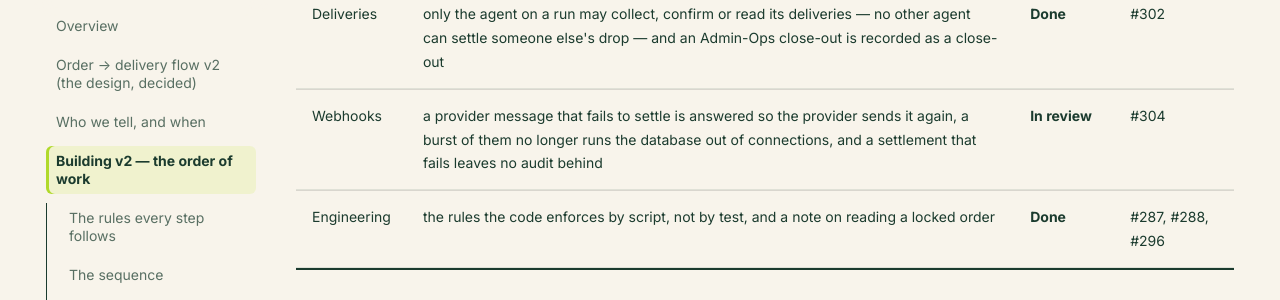
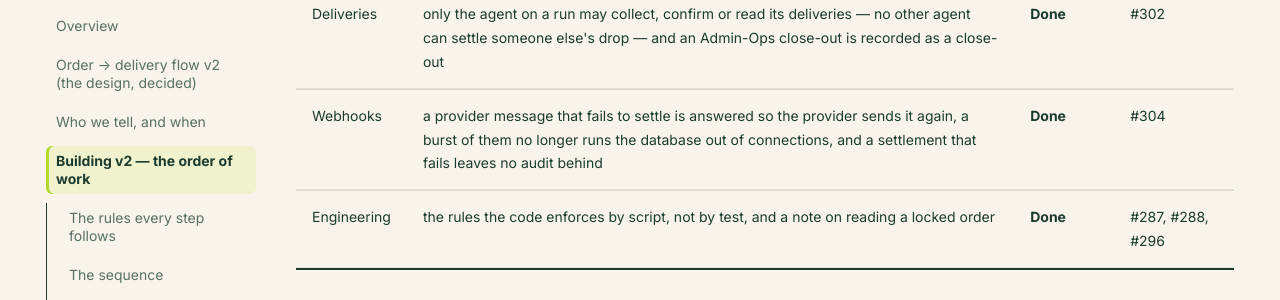
Before and after one commit to cropdoor/cropdoor-almanac, an MkDocs documentation site: the page built from docs/domain/order-delivery-flow-v2-build-order.md, in a window 1280 px wide and 900 px high, scrolled down 9766 px. Shown: the part 153-453 px from the top of the window. Built offline with MkDocs 1.6.1 and Material for MkDocs 9.7.7, drawn with Linux system fonts in a browser that asks for light colours; some web fonts are replaced; comment, search, counter and statistics services are not loaded.

Commit message:
tracker: a webhook that fails to settle is sent again is done (#304)

```diff
--- a/docs/domain/order-delivery-flow-v2-build-order.md
+++ b/docs/domain/order-delivery-flow-v2-build-order.md
@@ -126,7 +126,7 @@ Found while building step 3's refunds and while testing against the real payment
 | Disputes | Admin-Ops can correct a resolved dispute's outcome, except where money has already moved on it, and the farm sees the correction in its audit feed | **Done** | #300 |
 | Refunds | a refund waits for a cancelled or delivered order, and is refused once the farm's payout is in flight or paid — so the buyer never keeps both the produce and the money, and no order is paid out twice | **Done** | #301 |
 | Deliveries | only the agent on a run may collect, confirm or read its deliveries — no other agent can settle someone else's drop — and an Admin-Ops close-out is recorded as a close-out | **Done** | #302 |
-| Webhooks | a provider message that fails to settle is answered so the provider sends it again, a burst of them no longer runs the database out of connections, and a settlement that fails leaves no audit behind | **In review** | #304 |
+| Webhooks | a provider message that fails to settle is answered so the provider sends it again, a burst of them no longer runs the database out of connections, and a settlement that fails leaves no audit behind | **Done** | #304 |
 | Engineering | the rules the code enforces by script, not by test, and a note on reading a locked order | **Done** | #287, #288, #296 |
 
 Two findings are worth carrying forward. The provider sends no "charge failed" message at all — a failed card simply leaves the transaction unpaid, and the platform notices by asking. And a payment attempt now says why it did not count, which is what a refund-by-hand needs: the attempt itself names the charge to give back.
```
